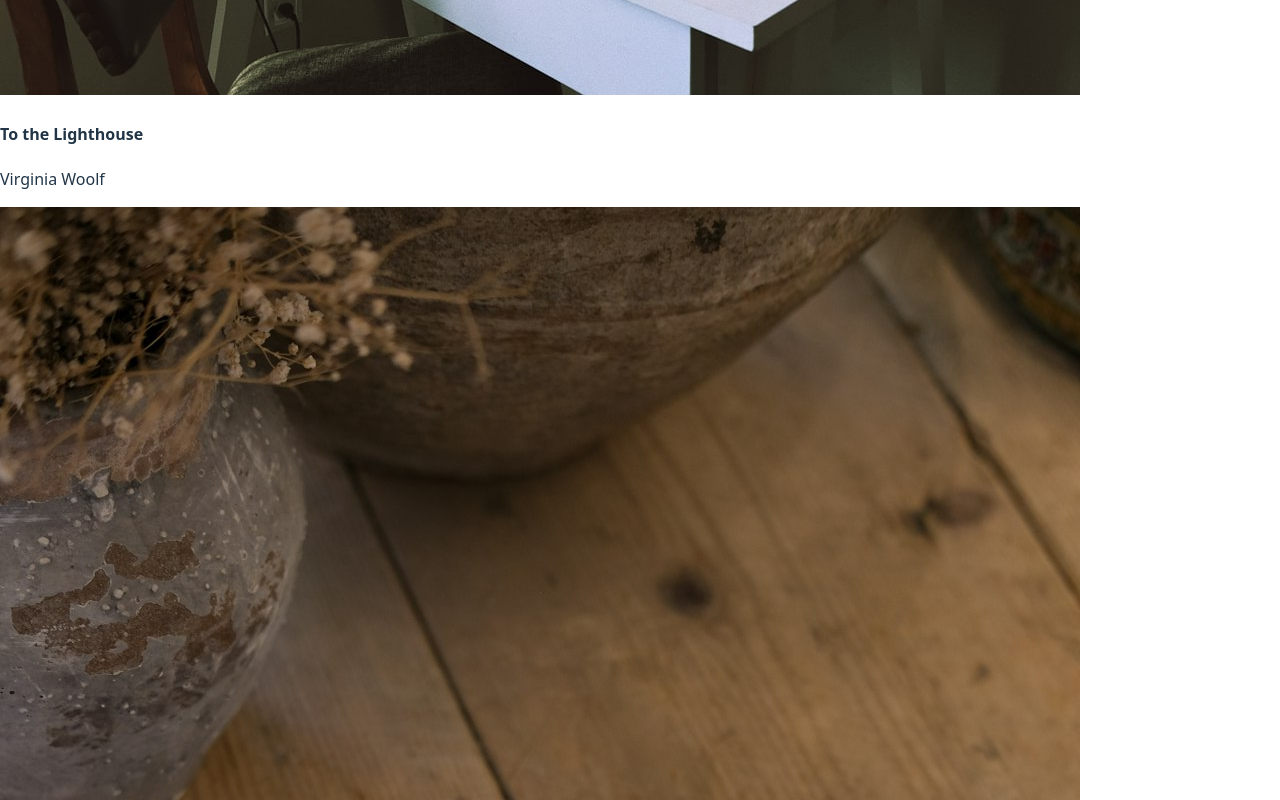
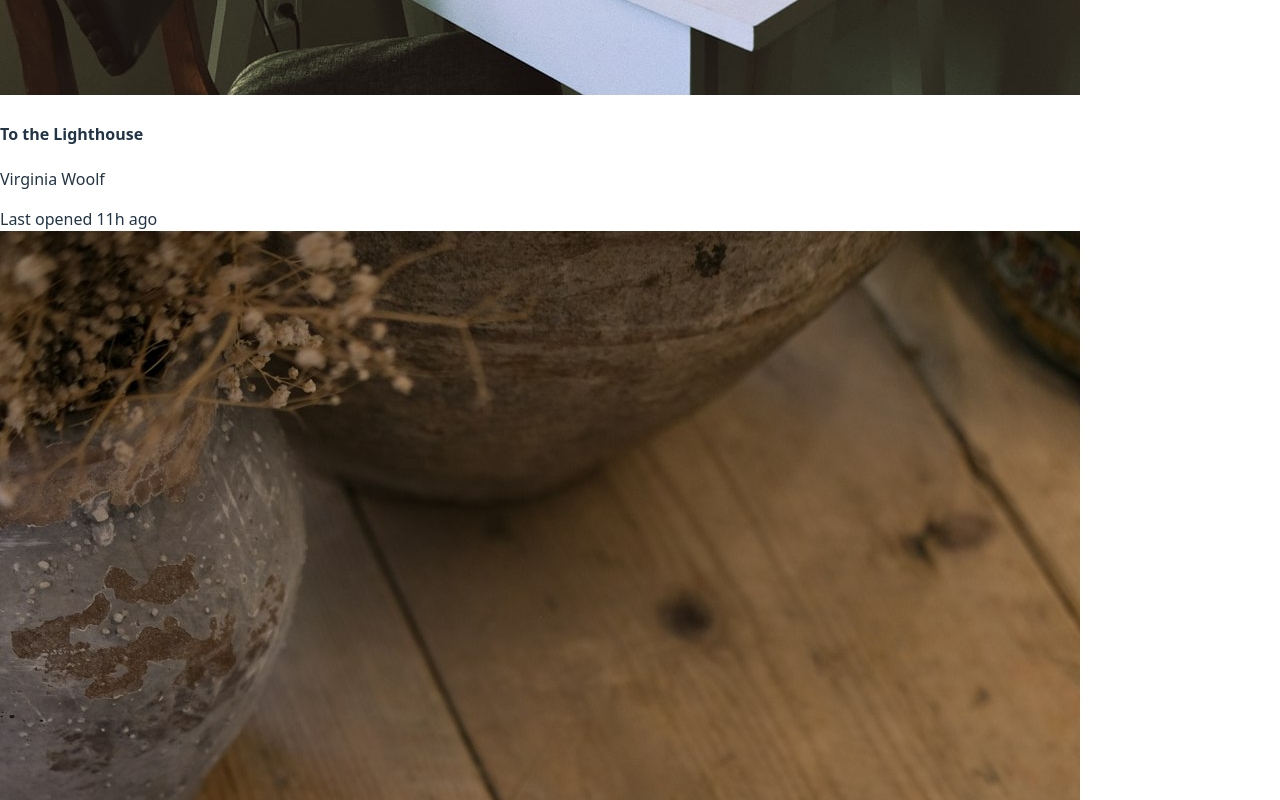
Before and after one commit to JinXGyo/FE, a React (Vite) app: page /focusing in a window 1280 px wide. Shown: the part 1580-2380 px from the top of the page. Built offline with nearby package versions, Linux system fonts and the light colour scheme; the HTML template or start-up script is replaced by a standard one; a web font is replaced by a local one.

Commit message:
refactor: update card variant names

```diff
--- a/src/features/home/components/BookmarkedSection.tsx
+++ b/src/features/home/components/BookmarkedSection.tsx
@@ -37,7 +37,7 @@ export function BookmarkedSection( {title, cards, renderBookmarkedMetaData} : Bo
 
                 {cards.map((card) => (
 
-                    <StudyCard key={card.id} card={card} variant="bookmarked">
+                    <StudyCard key={card.id} card={card} variant="grid">
                         {renderBookmarkedMetaData?.(card as BrainStormingCard)}
                     </StudyCard>
                 ))}
--- a/src/features/home/components/RecentSection.tsx
+++ b/src/features/home/components/RecentSection.tsx
@@ -30,7 +30,7 @@ export function RecentSection( {card, title, actionLabel, renderRecentMetaData}
 
             <StudyCard
                 key={card.id}
-                variant="recent"
+                variant="horizontal"
                 card={card}
                 actionLabel={actionLabel}
             >
--- a/src/features/home/components/StudyCard.tsx
+++ b/src/features/home/components/StudyCard.tsx
@@ -1,20 +1,23 @@
 import type { ReactNode } from "react";
 import type { Card } from "../types"
 
-type WorkCardVariant = "recent" | "bookmarked"
+type CardLayout = "horizontal" | "grid";
+
+export type CardMetadata = {
+  lastOpened?: string;
+};
 
 type StudyCardProps = {
-
-    variant : WorkCardVariant;
+    variant : CardLayout;
     card : Card;
     actionLabel? : string;
+    metadata?: CardMetadata;
     children? : ReactNode;
-
 };
 
-export function StudyCard( { variant, card, actionLabel, children } : StudyCardProps){
-
-    const isRecent = variant === "recent";
+export function StudyCard( { variant, card, actionLabel, metadata, children } : StudyCardProps){
+    const isHorizontal = variant === "horizontal";
+    const lastOpened = metadata?.lastOpened;
 
     return(
 
@@ -27,7 +30,7 @@ export function StudyCard( { variant, card, actionLabel, children } : StudyCardP
                 overflow-hidden
                 shadow-sm
                 transition
-                ${isRecent ? "flex" : "hover:shadow-md cursor-pointer"}
+                ${isHorizontal ? "flex" : "hover:shadow-md cursor-pointer"}
 
             `}
         >
@@ -37,14 +40,14 @@ export function StudyCard( { variant, card, actionLabel, children } : StudyCardP
                 className={`
 
                             object-cover
-                            ${isRecent ? "w-32 h-44 border-transparent rounded-l-2xl" : "rounded-t-2x1 w-full h-40"}
+                            ${isHorizontal ? "w-32 h-44 border-transparent rounded-l-2xl" : "rounded-t-2x1 w-full h-40"}
 
                         `}
             />
 
             <div className={`
                     flex flex-col
-                    ${isRecent ? "justify-start pl-6 mt-6" : "p-4"}
+                    ${isHorizontal ? "justify-start pl-6 mt-6" : "p-4"}
                 `}
             >
 
@@ -57,6 +60,14 @@ export function StudyCard( { variant, card, actionLabel, children } : StudyCardP
                 </p>
 
                 {children}
+
+                {!isHorizontal && lastOpened && (
+                  <div className="flex items-center gap-2 mt-4 text-xs text-[#6B5D4F] font-inter">
+                    <span className="inline-block h-2 w-2 rounded-full bg-[#5A4A3A]" aria-hidden="true" />
+                    <span>{lastOpened}</span>
+                  </div>
+                )}
+
 {/*}
                 {actions && (
                     <div className="absolute top-3 right-3">
@@ -64,7 +75,7 @@ export function StudyCard( { variant, card, actionLabel, children } : StudyCardP
                     </div>
                 )}
 */}
-                {isRecent && (
+                {isHorizontal && (
                     <button className="
                         bg-[#5A4A3A]
                         rounded-lg
```
